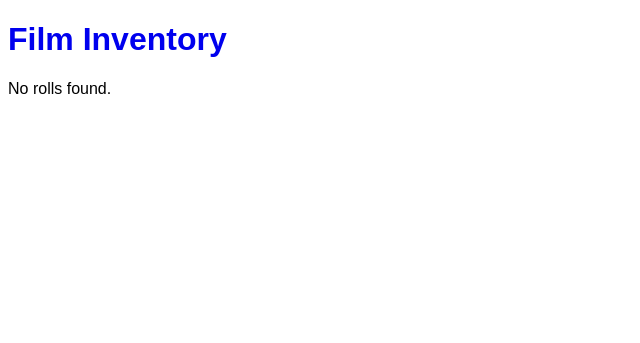
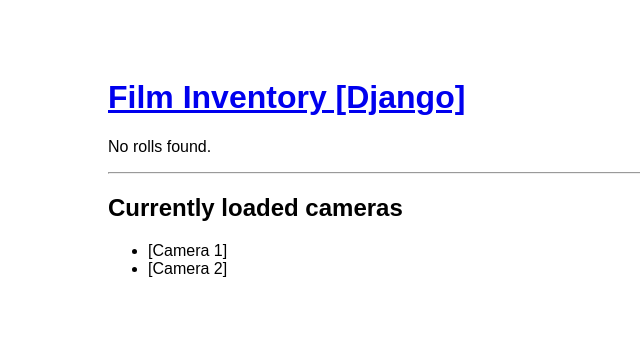
Before and after one commit to piepworks/cassettenest, a Django app: page /inventory/ in a window 1280 px wide. Shown: the top 343 px of the page, without its empty margins (0-640 px from the left). Run offline with Django 3.2, Linux system fonts and the light colour scheme; data that the repository does not hold is empty; style sheets or scripts are compiled from the project's sources.

Commit message:
React & this prototype are looking very similar.

```diff
--- a/inventory/static/inventory/scss/main.scss
+++ b/inventory/static/inventory/scss/main.scss
@@ -3,4 +3,5 @@
 @import './partials/cards';
 
 body {
+    padding: 50px 100px;
 }
--- a/inventory/static/inventory/scss/partials/_base.scss
+++ b/inventory/static/inventory/scss/partials/_base.scss
@@ -1,7 +1,3 @@
 body {
     font-family: sans-serif;
 }
-
-a {
-    text-decoration: none;
-}
--- a/inventory/templates/base_site.html
+++ b/inventory/templates/base_site.html
@@ -8,7 +8,7 @@
 
 <body>
     <header>
-        <h1><a href="{% url 'index' %}">Film Inventory</a></h1>
+        <h1><a href="{% url 'index' %}">Film Inventory [Django]</a></h1>
     </header>
     {% block content %}
     {% endblock %}
--- a/inventory/templates/inventory/index.html
+++ b/inventory/templates/inventory/index.html
@@ -14,4 +14,13 @@
 {% else %}
 <p>No rolls found.</p>
 {% endif %}
+
+<hr />
+
+<h2>Currently loaded cameras</h2>
+
+<ul>
+    <li>[Camera 1]</li>
+    <li>[Camera 2]</li>
+</ul>
 {% endblock %}
```
